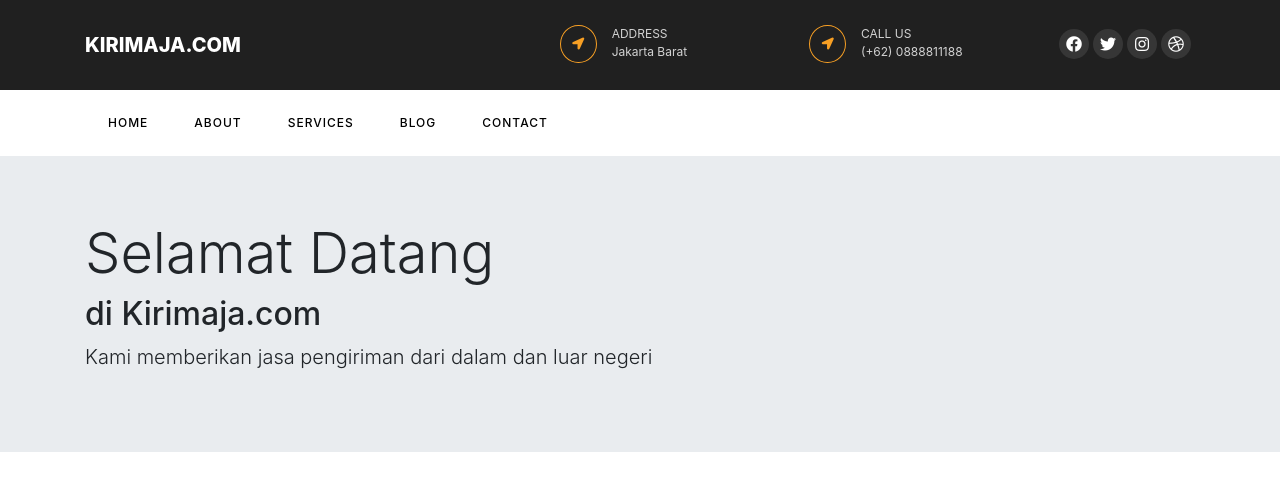
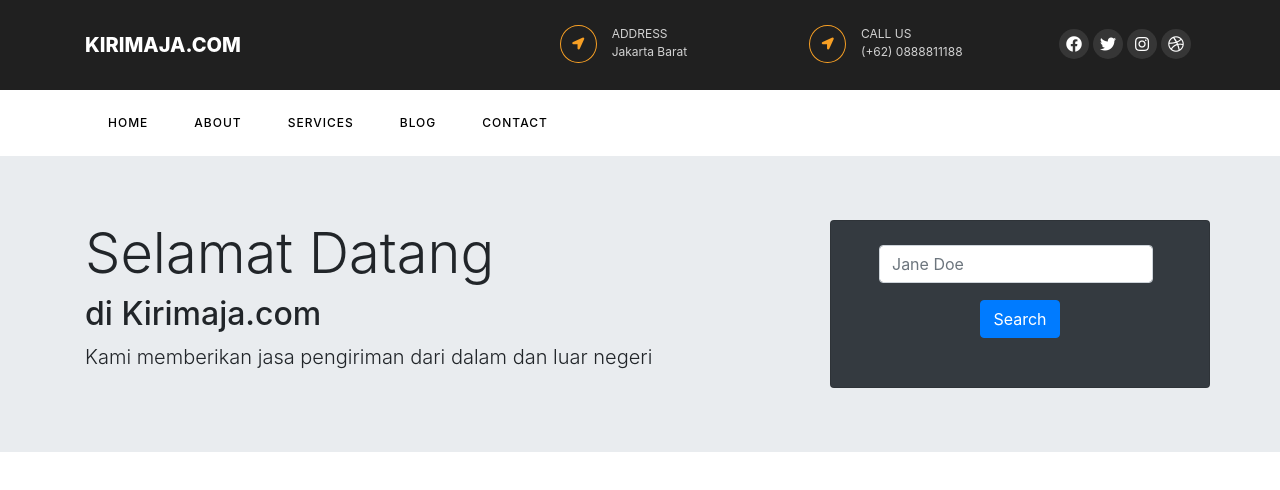
Before and after one commit to adrianusrio/adrianusrio.github.io, a plain HTML site: page index.html in a window 1280 px wide. Drawn offline with Linux system fonts and the light colour scheme.

Commit message:
search form dalam banner

```diff
--- a/index.html
+++ b/index.html
@@ -82,7 +82,8 @@
             z-index: 3;
             padding: 0;
         }
-        @media (min-width: 992px){
+
+        @media (min-width: 992px) {
             .navbar-expand-lg {
                 -webkit-box-orient: horizontal;
                 -webkit-box-direction: normal;
@@ -93,6 +94,7 @@
                 justify-content: flex-start;
             }
         }
+
         .navbar {
             position: relative;
             display: -webkit-box;
@@ -108,6 +110,7 @@
             justify-content: space-between;
             padding: 0.5rem 1rem;
         }
+
         .ftco-navbar-light .navbar-toggler {
             border: none;
             color: rgba(255, 255, 255, 0.5) !important;
@@ -117,7 +120,8 @@
             font-size: 16px;
             letter-spacing: .1em;
         }
-        .ftco-navbar-light .navbar-nav > .nav-item > .nav-link {
+
+        .ftco-navbar-light .navbar-nav>.nav-item>.nav-link {
             font-size: 12px;
             padding-top: 1rem;
             padding-bottom: 1rem;
@@ -194,9 +198,20 @@
     </nav>
     <div class="jumbotron jumbotron-fluid">
         <div class="container">
-            <h1 class="display-4">Selamat Datang</h1>
-            <h2>di Kirimaja.com</h2>
-            <p class="lead">Kami memberikan jasa pengiriman dari dalam dan luar negeri</p>
+            <div class="row">
+                <div class="col-lg-8 col-md-8">
+                    <h1 class="display-4">Selamat Datang</h1>
+                    <h2>di Kirimaja.com</h2>
+                    <p class="lead">Kami memberikan jasa pengiriman dari dalam dan luar negeri</p>
+                </div>
+                <div class="col-lg-4 col-md-4 card card-body bg-dark">
+                    <form class="form-inline h-100 justify-content-center align-items-center">
+                        <label class="sr-only" for="inlineFormInputName2">Name</label>
+                        <input type="text" class="form-control mb-2 mr-sm-2" id="inlineFormInputName2" placeholder="Jane Doe">
+                        <button type="submit" class="btn btn-primary mb-2">Search</button>
+                    </form>
+                </div>
+            </div>
         </div>
     </div>
 </body>
```
